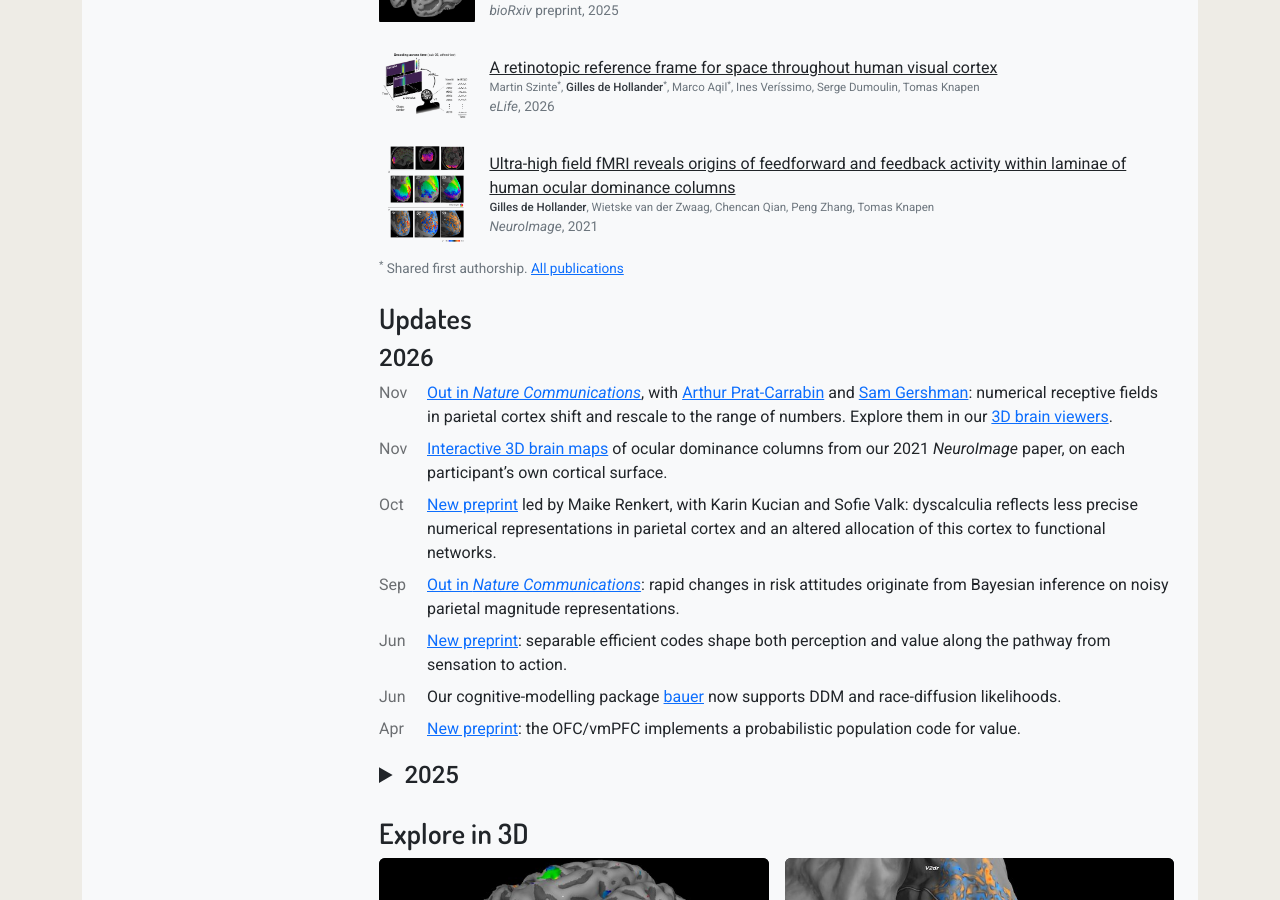
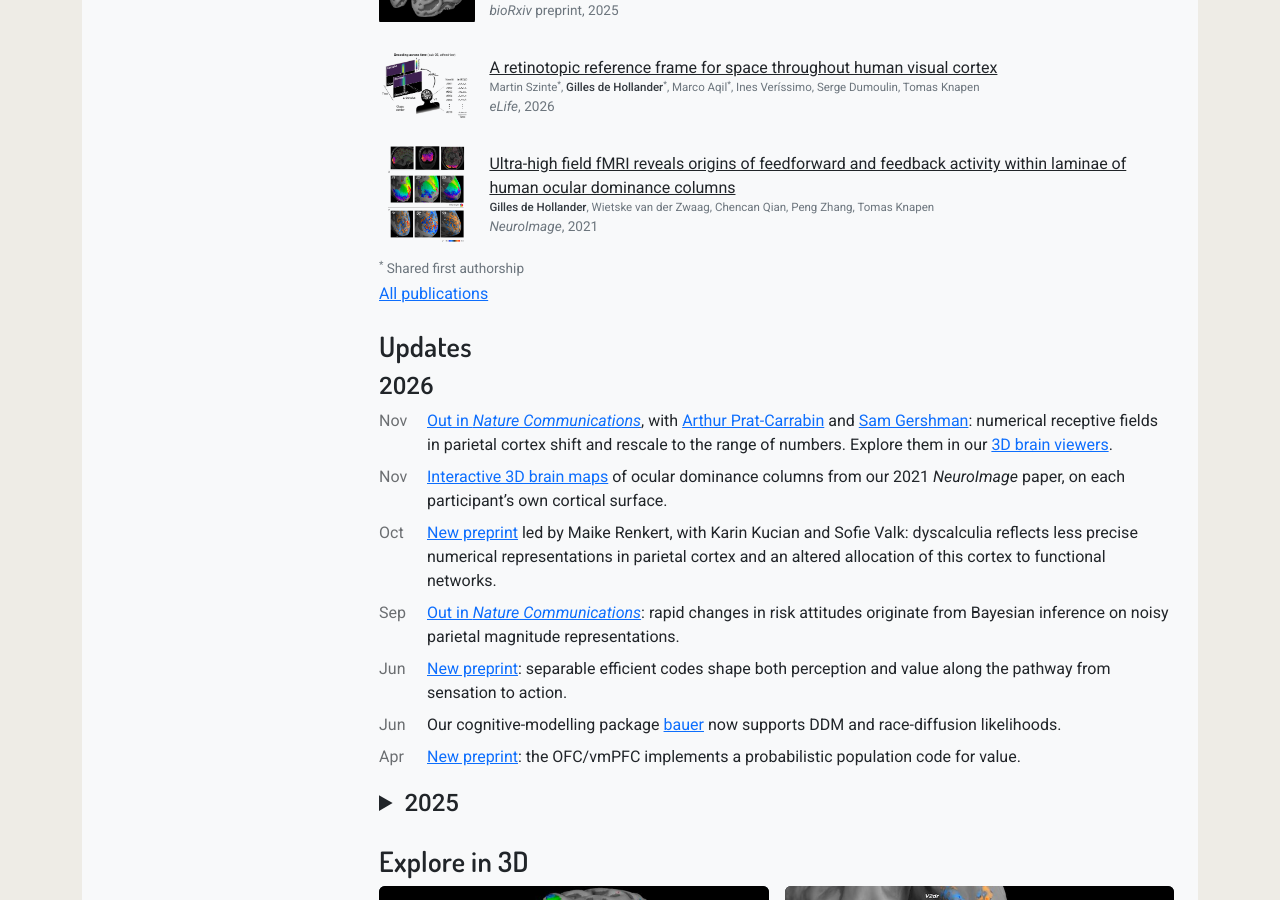
Before and after one commit to Gilles86/gilles86.github.io, a Jekyll site: the page built from index.md, in a window 1280 px wide and 900 px high, scrolled down 1092 px. Built offline with Jekyll 4.4.1, drawn with Linux system fonts in a browser that asks for light colours; some web fonts are replaced.

Commit message:
Put the All publications link on its own line
Co-Authored-By: Claude Opus 5.5 <noreply@anthropic.com>

```diff
--- a/_includes/selected_papers.html
+++ b/_includes/selected_papers.html
@@ -15,4 +15,5 @@
   </li>
   {% endfor %}
 </ul>
-<p class="mb-4 selected-meta"><sup>*</sup> Shared first authorship. <a href="{{ '/publications/' | relative_url }}">All publications</a></p>
+<p class="mb-1 selected-meta"><sup>*</sup> Shared first authorship</p>
+<p class="mb-4"><a href="{{ '/publications/' | relative_url }}">All publications</a></p>
```
